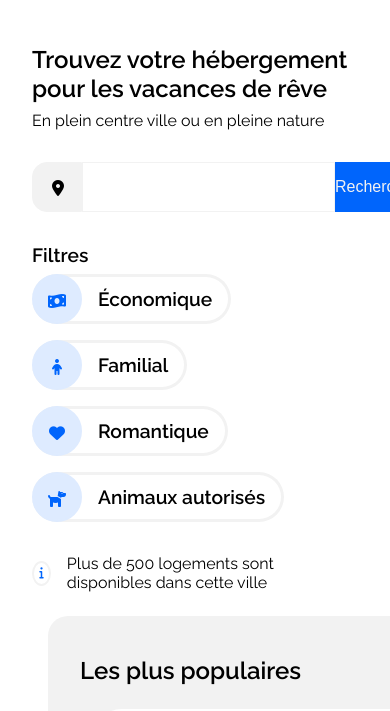
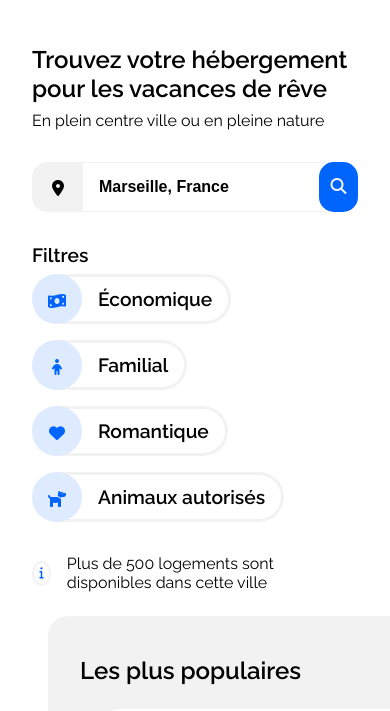
Before and after one commit to bastien-page/OC_P2_Reservia, a plain HTML site: page index.html in a window 390 px wide. Shown: the part 126-837 px from the top of the page. Drawn offline with Linux system fonts and the light colour scheme.

Commit message:
responsive search

```diff
--- a/index.html
+++ b/index.html
@@ -26,9 +26,9 @@
 
         <nav class="header__nav">
             <ul>
-                <li><a href="#home">Hébergements</a></li>
-                <li><a href="#activity">Activités</a></li>
-                <li><a id="sign" href="#">S'inscrire</a></li>
+                <li id="homelink"><a href="#home">Hébergements</a></li>
+                <li id="activitylink"><a href="#activity">Activités</a></li>
+                <li id="signlink"><a id="sign" href="#">S'inscrire</a></li>
             </ul>
         </nav>
 
@@ -45,8 +45,9 @@
 
                 <div class="search__bar" >
                     <p><i class="fas fa-map-marker-alt"></i></p>
-                    <input type="search">
+                    <input type="search" value="Marseille, France">
                     <button class="btn">Rechercher</button>
+                    <button class="btn--small"><i class="fas fa-search"></i></button>
                 </div>
 
                 <!-- Filter -->
--- a/style.css
+++ b/style.css
@@ -133,13 +133,26 @@ header img {
     color: var(--colorbg);
     font-weight: 500;
     height: 50px;
-    width: 120px;
+    padding: 0.5rem;
     border-radius: 0 15px 15px 0;
+}
+
+
+
+.btn--small {
+    display: none;
+    background-color: var(--colorprimary);
+    color: var(--colorbg);
+    font-weight: 500;
+    height: 50px;
+    width: 50px;
+    border-radius: 15px;
+    margin-left: -1rem;
 }
 
 /* CHANGEMENT SURVOL BTN */
 
-.btn:hover {
+.btn:hover, .btn--small:hover {
     background-color: var(--colorsecondary);
     color: var(--colorprimary);
 }
@@ -466,9 +479,10 @@ footer {
     justify-content: center;
     background-color: var(--colorbg);
     height: 200px;
-    flex: 1 0 auto;
+
 
 }
+
 
 .footer__bloc {
     width: 30%;
@@ -694,3 +708,15 @@ footer a:hover{
     }
 
 }
+
+@media screen and (max-width :500px){
+
+    .btn {
+        display: none;
+    }
+
+    .btn--small{
+        display: unset;
+    }
+
+}
```
